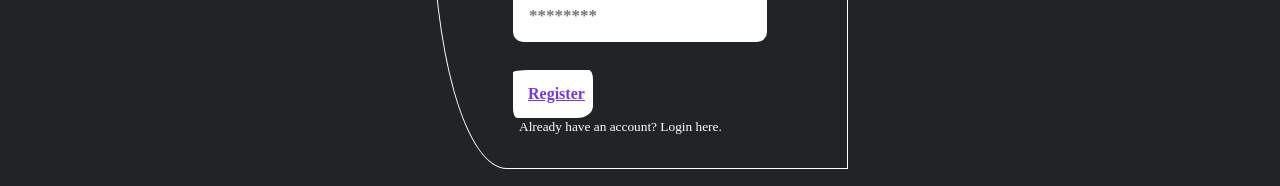
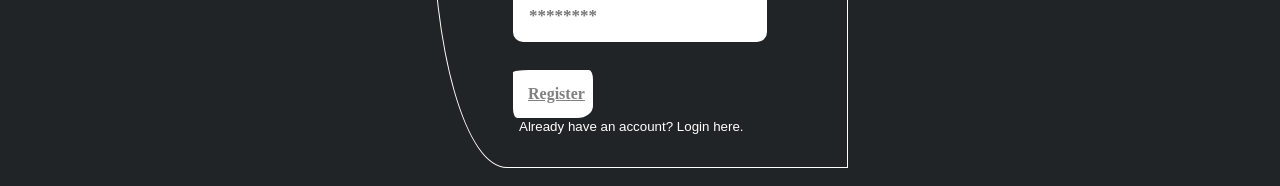
Before and after one commit to Bjye/MovieLand, a React (Create React App) app: page /SignUp in a window 1280 px wide. Shown: the part 542-728 px from the top of the page. Built offline with nearby package versions, Linux system fonts and the light colour scheme.

Commit message:
modifyURL

```diff
--- a/src/register/Logic.js
+++ b/src/register/Logic.js
@@ -57,7 +57,7 @@ import SearchIcon from "../search.svg";
 import MovieCard from "../MovieCard";
 
 
-const API_URL = "http://www.omdbapi.com?apikey=4dc9bf8a";
+const API_URL = "https://www.omdbapi.com?apikey=4dc9bf8a";
 // const API_URL = "http://www.omdbapi.com/?apikey=4dc9bf8a";
 
 const Logic = () => {
--- a/src/register/Style.css
+++ b/src/register/Style.css
@@ -56,9 +56,10 @@
     /* margin-left: 0px; */
     margin-top:20px;
     cursor: pointer;
-    color: #7439db;
+    color: gray;
     font-family: "Architects Daughter", cursive;
     font-weight: bold;
+    /* text-decoration: none; */
     border-radius: 20% 5% 20% 5%/5% 20% 25% 20%;
     /* border-radius: 50% 50% 0 50%/0 50% 50% 50%; */
 
@@ -69,7 +70,7 @@
     background: none;
     color: white;
     text-decoration: none;
-    font-family: "Architects Daughter", cursive;
+    /* font-family: "Architects Daughter", cursive; */
   }
 
   nav {
```
